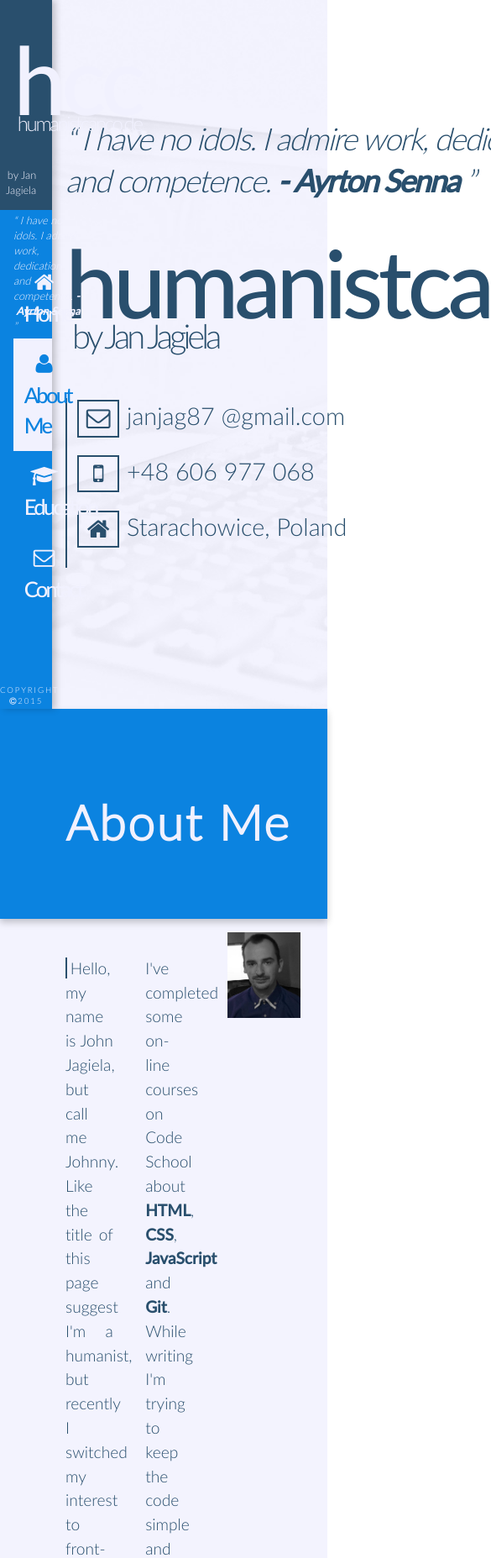
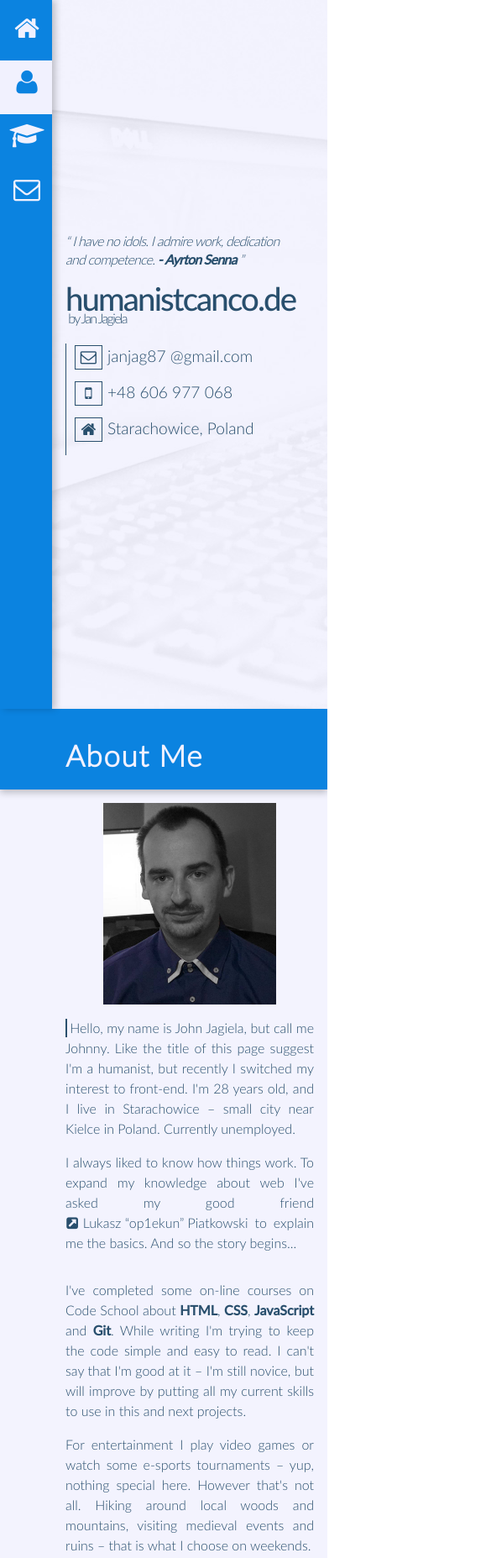
Before and after one commit to janjag/humanistcanco.de, a plain HTML site: page index.html in a window 390 px wide. Shown: the top 1855 px of the page at 84% size, 585 px wide, since content can reach past the window. Drawn offline with Linux system fonts and the light colour scheme.

Commit message:
media queries v0.1
first version of media queries
updated favicon
removed some old files

```diff
--- a/css/index.css
+++ b/css/index.css
@@ -163,7 +163,7 @@ header {
     position: relative;
     height: 15.625em;
     width: 100%;
-    padding: 1em;
+    padding: 1em 2em 1em 1em;
     text-align: right;
 }
 
@@ -184,9 +184,6 @@ header {
 }
 
 #author {
-    position: absolute;
-    bottom: 1.2em;
-    right: 1.5em;
     font-size: 0.8em;
 }
 
@@ -338,7 +335,8 @@ footer {
 
 .ujk_logo {
     display: inline-block;
-    background: #fff url(/static/img/logo.png) center center no-repeat;
+    background: #fff url(../static/img/logo.png) center center no-repeat;
+    background-size: contain;
     border-left: 0.3em solid #294F6D;
     height: 4.1625em;
     width: 19em;
@@ -354,3 +352,297 @@ footer {
     padding: 0 0.3em;
     border-left: 0.1em solid #294F6D;
 }
+
+/* Media queries */
+
+/* width < 1160px/16px=72.5em */
+
+@media screen and (max-width: 72.5em) {
+    #left_col {
+        width: 18%;
+    }
+
+    .h1_wrapper, article {
+        padding-left: 22%;
+    }
+
+    header, .h1_wrapper {
+        height: 14em;
+    }
+
+    #home article q {
+        font-size: 1.8em;
+    }
+
+    #home .title {
+        font-size: 5.5em;
+    }
+
+    #home .sub_title {
+        font-size: 1.5em;
+    }
+
+    .info {
+        font-size: 1.2em;
+    }
+
+    .col {
+        width: 55%;
+        margin-right: 1em;
+    }
+
+    .col p {
+        margin: 1em 0;
+    }
+
+    .foto {
+        width: 40%;
+    }
+}
+
+/* width <1024px/16px=64em */
+
+@media screen and (max-width: 64em) {
+    #left_col .title {
+        font-size: 5.5em;
+    }
+
+    #left_col .sub_title {
+        font-size: 1.17em;
+    }
+
+    #author {
+        font-size: 0.8em;
+    }
+
+    #left_col q {
+        font-size: 0.6em;
+    }
+
+    #nav li {
+        font-size: 1.2em;
+    }
+
+    header, .h1_wrapper {
+        height: 12em;
+    }
+
+    .h1_wrapper {
+        padding-top: 4em;
+    }
+
+    #home article q {
+        font-size: 1.25em;
+    }
+
+    #home .title {
+        font-size: 4em;
+    }
+
+    #home .sub_title {
+        font-size: 1.2em;
+    }
+
+    ul li {
+        font-size: 1em;
+    }
+
+    h1 {
+        font-size: 3em;
+    }
+
+    h2 {
+        font-size: 2em;
+    }
+
+    .col {
+        font-size: 1em;
+    }
+
+    .multi_col li {
+        width: 48%;
+    }
+}
+
+/* width <800px/16px=50em */
+
+@media screen and (max-width: 50em) {
+    #left_col .title {
+        font-size: 4.5em;
+    }
+
+    #left_col .sub_title {
+        font-size: 1em;
+    }
+
+    #author {
+        font-size: 0.8em;
+    }
+
+    #left_col div {
+        display: none;
+    }
+
+    #nav li {
+        font-size: 1em;
+    }
+
+    footer {
+        font-size: 0.5em;
+    }
+
+    header, .h1_wrapper {
+        height: 10em;
+    }
+
+    .h1_wrapper {
+        padding-top: 3em;
+    }
+
+    h1 {
+        font-size: 2.5em;
+    }
+
+    h2 {
+        font-size: 1.8em;
+    }
+
+    .foto {
+        width: 30%;
+        height: 15em;
+    }
+
+    .col {
+        width: 66%;
+    }
+
+    .date {
+        font-size: 1em;
+    }
+
+    .dual_col li {
+        width: 100%;
+    }
+
+/* width <690px/16px=43.125em */
+
+@media screen and (max-width: 43.125em) {
+    #left_col {
+    width: 13%;
+    }
+
+    article, .h1_wrapper {
+        padding-left: 16%;
+    }
+
+    article {
+        padding-right: 1em;
+    }
+
+    .h1_wrapper {
+        height: 8em;
+        padding-top: 2em;
+    }
+
+    header, footer, #nav li span {
+        display: none;
+    }
+
+    #nav {
+        padding: 0;
+    }
+
+    #nav li a {
+        height: 4em;
+    }
+
+    #nav li a i {
+        font-size: 2em;
+    }
+
+    .foto, .col {
+        width: 100%;
+        margin: 0;
+        padding-right: 0;
+    }
+
+    .ujk_logo {
+        width: 15.5em;
+        height: 3.8em;
+    }
+}
+
+/* width <570px/16px=35.625em */
+
+@media screen and (max-width: 35.625em) {
+    #nav a {
+        padding: 0.2em;
+        height: 1.5em;
+    }
+
+    #home article q {
+        font-size: 1em;
+    }
+
+    #home .title {
+        font-size: 3em;
+    }
+
+    #home .sub_title {
+        font-size: 1em;
+    }
+
+    h1 {
+        font-size: 2.2em;
+    }
+
+    h2 {
+        font-size: 1.5em;
+    }
+
+    .ujk_logo {
+        width: 13.75em;
+        height: 3.4em;
+    }
+}
+
+/* width <480px/16px=30em */
+
+@media screen and (max-width: 30em) {
+    #left_col {
+        width: 16%;
+    }
+
+    article, .h1_wrapper {
+        padding-left: 20%;
+    }
+
+    .h1_wrapper {
+        height: 6em;
+    }
+
+    #home article q {
+        font-size: 1em;
+    }
+
+    #home .title {
+        font-size: 2.4em;
+    }
+
+    #home .sub_title {
+        font-size: 1em;
+    }
+
+    .multi_col li {
+        width: 100%;
+    }
+
+    .ujk_logo {
+        width: 8.5em;
+        height: 2.5em;
+    }
+
+    .date {
+        font-size: 0.75em;
+    }
+}
--- a/index.html
+++ b/index.html
@@ -9,7 +9,7 @@
         <meta name="viewport" content="width=device-width, initial-scale=1.0, maximum-scale=1.0" />
 
         <link rel="shortcut icon" href="/favicon.ico" type="image/x-icon">
-        <link rel="icon" href="/favicon.ico" type="image/x-icon">
+        <link rel="icon" href="static/img/favicon.ico" type="image/x-icon">
 
         <link rel="stylesheet" href="css/fonts.css" />
         <link rel="stylesheet" href="css/font-awesome.css" />
@@ -22,7 +22,7 @@
             <header>
                 <p class="title"><strong>hcc</strong></p>
                 <p class="sub_title">humanistcanco.de</p>
-                <div id="author">by Jan Jagiela</div>
+                <p id="author">by Jan Jagiela</p>
             </header>
             <div>
                 <q>
```
Also changed, not shown: favicon.ico (deleted), static/img/favicon.ico (added), static/img/g4460.png (deleted), static/img/simple-logo.svg (deleted), 2 other files.
